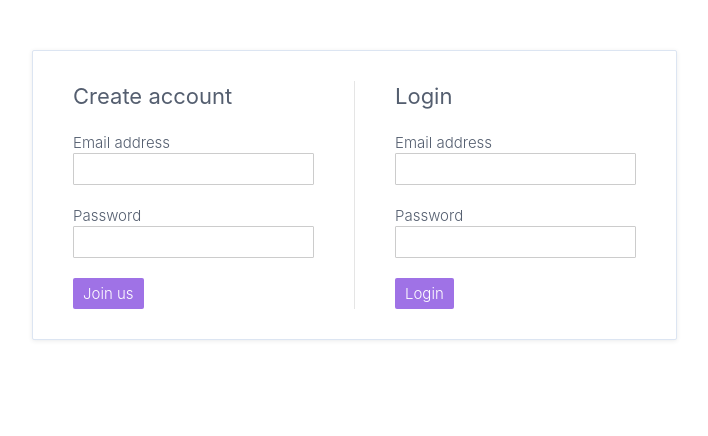
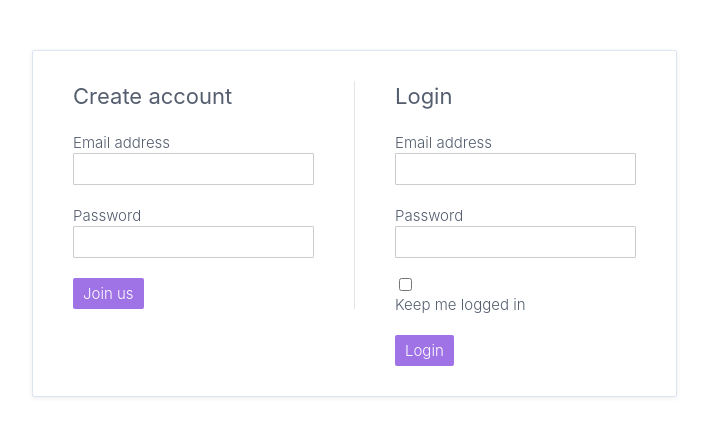
Before and after one commit to huy19712011/angular-pro-TM-1, an Angular app: page / in a window 1280 px wide. Shown: the top 436 px of the page, without its empty margins (18-726 px from the left). Built offline with nearby package versions, Linux system fonts and the light colour scheme.

Commit message:
end 3 Projecting and Binding to components == begin of 4 @ContentChild and ngAfterContentInit

```diff
--- a/src/app/app.component.html
+++ b/src/app/app.component.html
@@ -9,6 +9,7 @@
   <auth-form
     (submitted)="loginUser($event)">
     <h3>Login</h3>
+    <auth-remember (checked)="rememberUser($event)"></auth-remember>
     <button type="submit">
       Login
     </button>
--- a/src/app/app.component.ts
+++ b/src/app/app.component.ts
@@ -9,12 +9,17 @@ import { User } from './auth-form/auth-form.interface';
 })
 export class AppComponent {
   title = 'angular-pro-TM';
+  rememberMe: boolean = false;
+
+  rememberUser(remember: boolean) {
+    this.rememberMe = remember;
+  }
 
   createUser(user: User) {
     console.log('Create account: ', user);
   }
 
   loginUser(user: User) {
-    console.log('Login: ', user);
+    console.log('Login: ', user, this.rememberMe);
   }
 }
--- a/src/app/auth-form/auth-form.component.html
+++ b/src/app/auth-form/auth-form.component.html
@@ -9,6 +9,7 @@
       Password
       <input type="password" name="password" ngModel>
     </label>
+    <ng-content select="auth-remember"></ng-content>
     <ng-content select="button"></ng-content>
   </form>
 </div>
--- /dev/null
+++ b/src/app/auth-form/auth-remember.component.html
@@ -0,0 +1,4 @@
+<label>
+  <input type="checkbox" (change)="onChecked($event.target.checked)">
+  Keep me logged in
+</label>
--- /dev/null
+++ b/src/app/auth-form/auth-remember.component.ts
@@ -0,0 +1,20 @@
+import { Component, OnInit, Output, EventEmitter } from '@angular/core';
+
+@Component({
+  selector: 'auth-remember',
+  templateUrl: './auth-remember.component.html',
+  styleUrls: ['./auth-remember.component.scss']
+})
+export class AuthRememberComponent implements OnInit {
+  @Output() checked: EventEmitter<boolean> = new EventEmitter<boolean>();
+
+  constructor() { }
+
+  ngOnInit(): void {
+  }
+
+  onChecked(value: boolean) {
+    this.checked.emit(value);
+  }
+
+}
```
Also changed, not shown: src/app/auth-form/auth-form.module.ts (+6 -1 lines), src/app/auth-form/auth-remember.component.scss (added).
